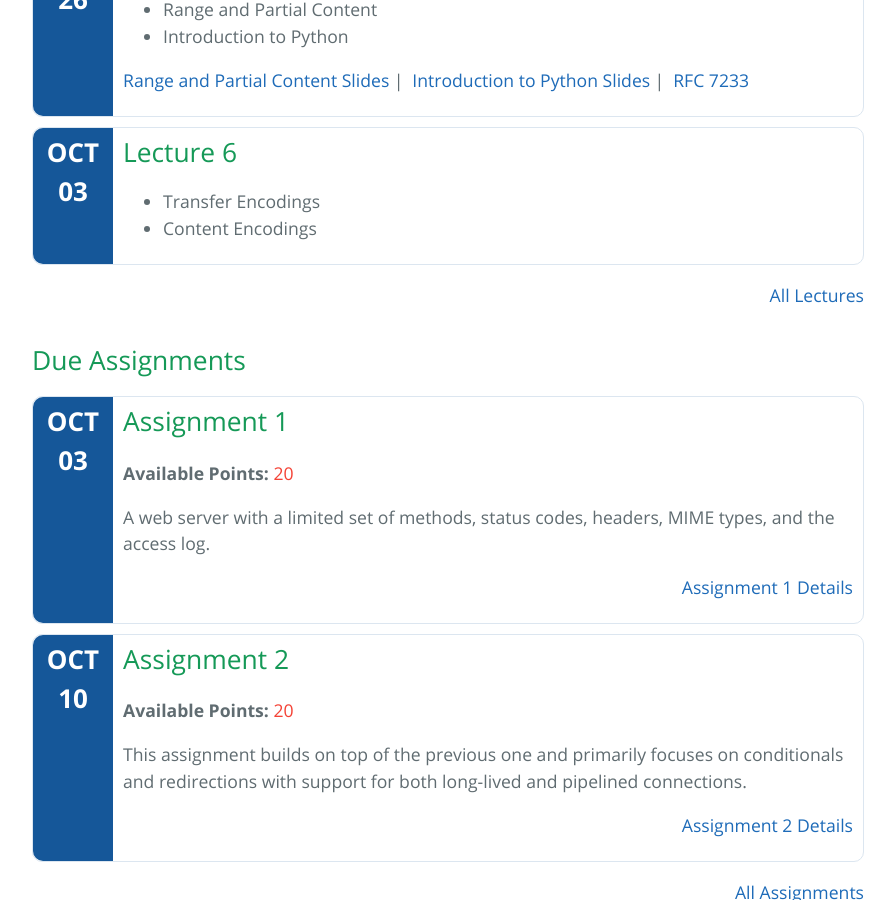
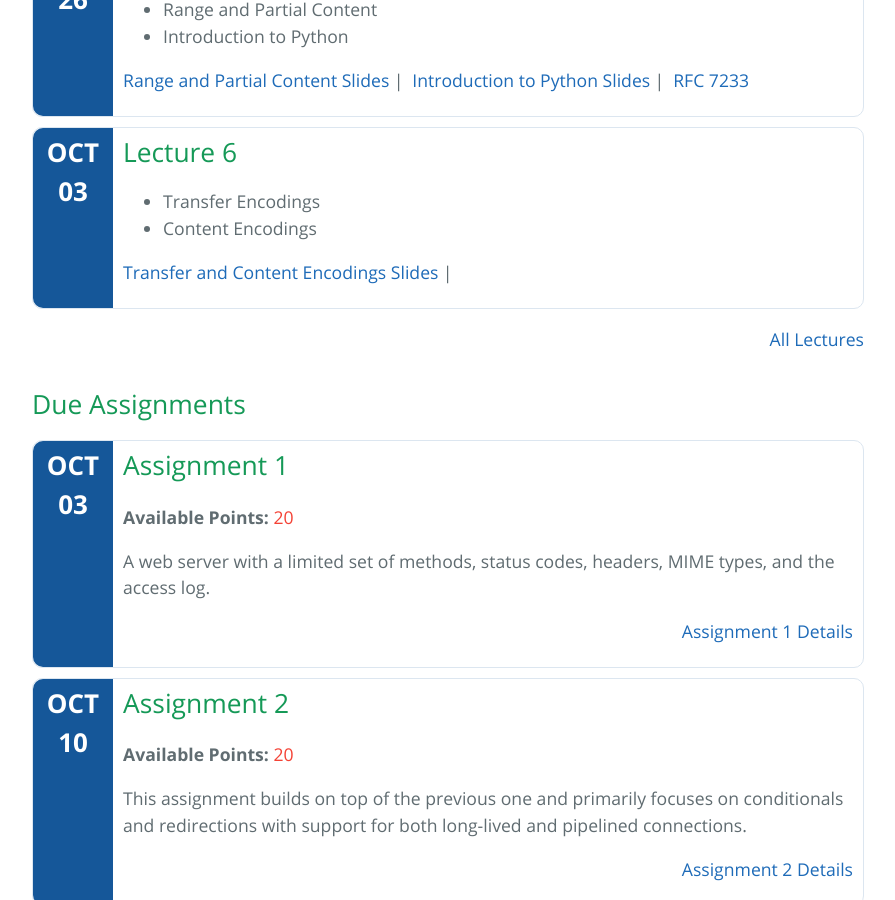
Before and after one commit to cs531-f19/cs531-f19.github.io, a Jekyll site: the page built from index.md, in a window 1280 px wide and 900 px high, scrolled down 980 px. Shown: the whole window, without its empty margins (192-1087 px from the left). Built offline with Jekyll 4.4.1, drawn with Linux system fonts in a browser that asks for light colours; the repository's description, which GitHub fills in, is left out.

Commit message:
Add Lecture 6 slides

```diff
--- a/_data/lectures.yml
+++ b/_data/lectures.yml
@@ -88,6 +88,9 @@
   topics:
     - Transfer Encodings
     - Content Encodings
+  links:
+    - title: Transfer and Content Encodings Slides
+    - href: /slides/lecture-06-transfer-content-encodings.pdf
 - title: Lecture 7
   date: 2019-10-10
   topics:
```
Also changed, not shown: 1 other file.
